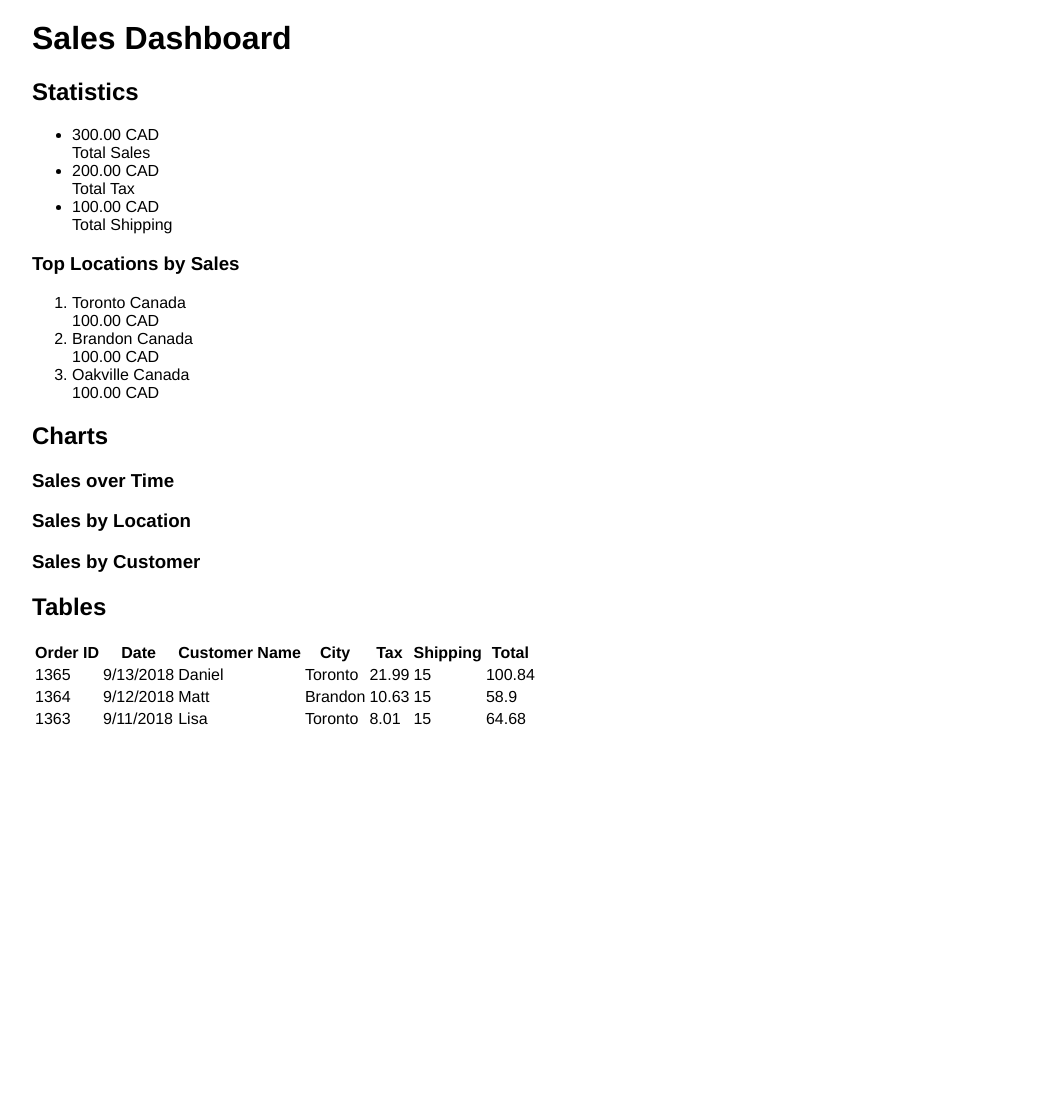
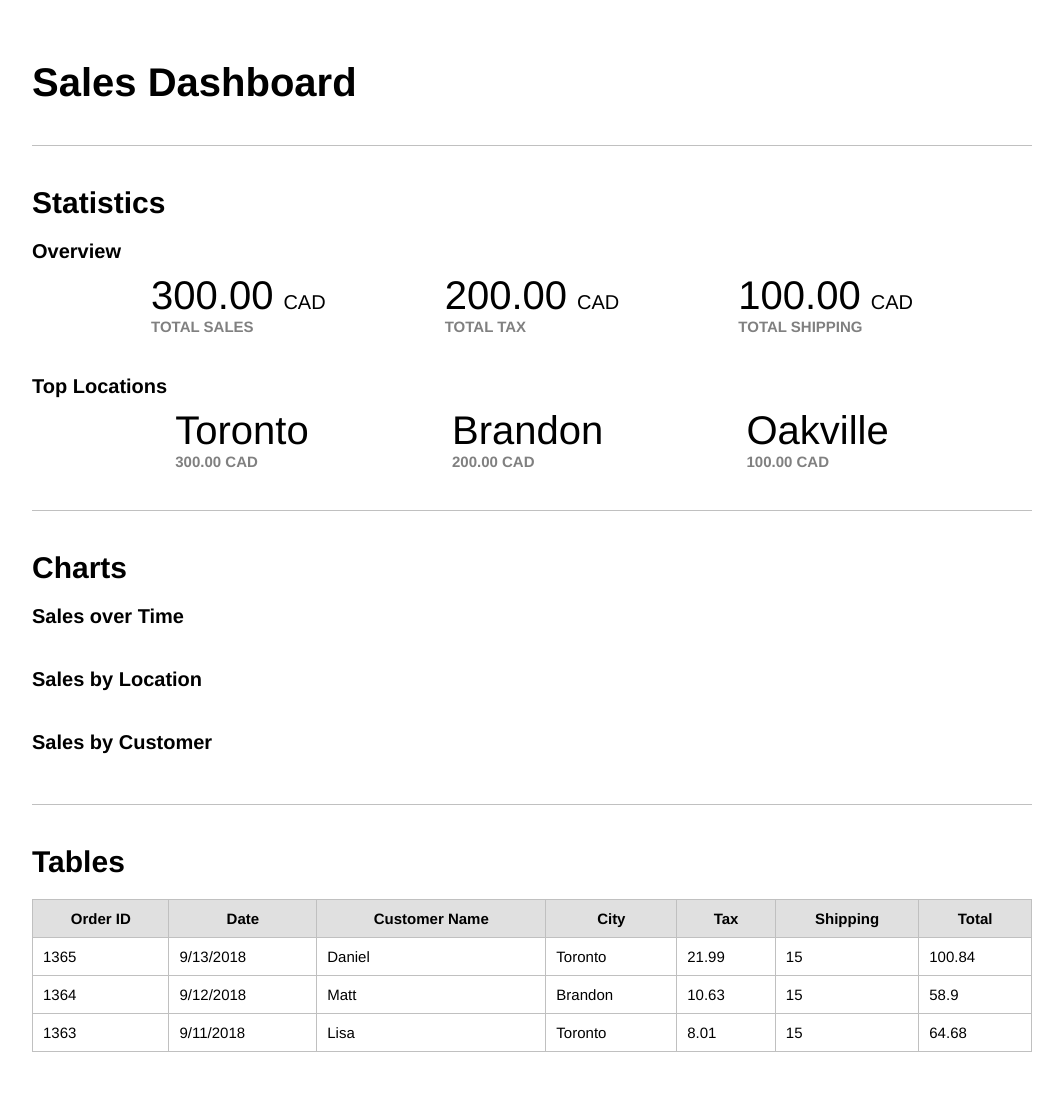
Before and after one commit to YulingHu/PHP_Project, a PHP site: page / in a window 1280 px wide. Shown: the whole page, without its empty margins (108-1171 px from the left). Before the commit the page ends 725 px from the top, so only its background shows below. Run offline with PHP 8.4, Linux system fonts and the light colour scheme.

Commit message:
Add CSS format

```diff
--- a/index.css
+++ b/index.css
@@ -1,14 +1,86 @@
+@charset "UTF-8";
+* {
+	margin: 0;
+	padding: 0;
+}
 html {
 	font-family: "Myriad", "Helvetica Neue", "Helvetica", "Arial", sans-serif;
-}
-body {
-	margin: 0;
 }
 .outer-margin {
 	margin: 0 auto;
 	max-width: 1040px;
 }
-
 .inner-margin {
 	margin: 20px;
 }
+section {
+	padding: 40px 0;
+	border-top: 1px solid #c0c0c0;
+}
+section:last-child {
+	border-bottom: none;
+}
+.subsection {
+	margin-bottom: 40px;
+}
+.subsection:last-child {
+	margin-bottom: 0;
+}
+h1,
+h2,
+h3 {
+	font-weight: 600;
+}
+h1 {
+	font-size: 40px;
+	padding: 40px 0;
+}
+h2 {
+	font-size: 30px;
+	margin-bottom: 20px;
+}
+h3 {
+	font-size: 20px;
+	margin-bottom: 10px;
+}
+ul,ol {
+	list-style: none;
+}
+main .statictics-list {
+	display: flex;
+	justify-content: space-evenly;
+}
+main .statistics-large {
+	font-size: 40px;
+}
+main .statistics-small {
+	font-size: 20px;
+	margin-left: 10px;
+}
+main .statistics-caption {
+	color: #808080;
+	font-size: 15px;
+	font-weight: 600;
+	text-transform: uppercase;
+}
+main table {
+	font-size: 15px;
+	width: 100%;
+}
+main table,
+main table th,
+main table td {
+	border: 1px solid #C0C0C0;
+	border-collapse: collapse;
+}
+main table th,
+main table td {
+	padding: 10px;
+}
+main table tr {
+	vertical-align: top;
+}
+main table th {
+	background-color: #E0E0E0;
+	font-weight: 600;
+}
--- a/index.php
+++ b/index.php
@@ -1,8 +1,8 @@
 <html>
 
 	<head>
-		<link rel="stylesheet" href="index.css" type="text/css" />
-		<script type="text/javascript" src="index.js"></script>
+		<link rel="stylesheet" href="/index.css" type="text/css" />
+		<script type="text/javascript" src="/index.js"></script>
 		<title>Sales Dashboard</title>
 	</head>
 
@@ -13,55 +13,56 @@
 				<main role="main">
 					<section>
 						<h2>Statistics</h2>
-						<div>
-							<ul>
+						<div class="subsection">
+							<h3>Overview</h3>
+							<ul class="statictics-list">
 								<li>
 									<div>
-										<div>300.00 <span>CAD</span></div>
-										<div>Total Sales</div>
+										<div><span class="statistics-large">300.00</span><span class="statistics-small">CAD</span></div>
+										<div class="statistics-caption">Total Sales</div>
 									</div>
 								</li>
 								<li>
 									<div>
-										<div>200.00 <span>CAD</span></div>
-										<div>Total Tax</div>
+										<div><span class="statistics-large">200.00</span><span class="statistics-small">CAD</span></div>
+										<div class="statistics-caption">Total Tax</div>
 									</div>
 								</li>
 								<li>
 									<div>
-										<div>100.00 <span>CAD</span></div>
-										<div>Total Shipping</div>
+										<div><span class="statistics-large">100.00</span><span class="statistics-small">CAD</span></div>
+										<div class="statistics-caption">Total Shipping</div>
 									</div>
 								</li>
 							</ul>
 						</div>
-						<div>
-							<h3>Top Locations by Sales</h3>
-							<ol>
+						<div class="subsection">
+							<h3>Top Locations</h3>
+							<ol class="statictics-list">
 								<li>
-									<div>Toronto <span>Canada</span></div>
-									<div>100.00 <span>CAD</span></div>
+									<div class="statistics-large">Toronto</div>
+									<div class="statistics-caption">300.00 CAD</div>
 								</li>
 								<li>
-									<div>Brandon <span>Canada</span></div>
-									<div>100.00 <span>CAD</span></div>
+									<div class="statistics-large">Brandon</div>
+									<div class="statistics-caption">200.00 CAD</div>
 								</li>
 								<li>
-									<div>Oakville <span>Canada</span></div>
-									<div>100.00 <span>CAD</span></div>
+									<div class="statistics-large">Oakville</div>
+									<div class="statistics-caption">100.00 CAD</div>
 								</li>
 							</ol>
 						</div>
 					</section>
 					<section>
 						<h2>Charts</h2>
-						<div>
+						<div class="subsection">
 							<h3>Sales over Time</h3>
 						</div>
-						<div>
+						<div class="subsection">
 							<h3>Sales by Location</h3>
 						</div>
-						<div>
+						<div class="subsection">
 							<h3>Sales by Customer</h3>
 						</div>
 					</section>
```
